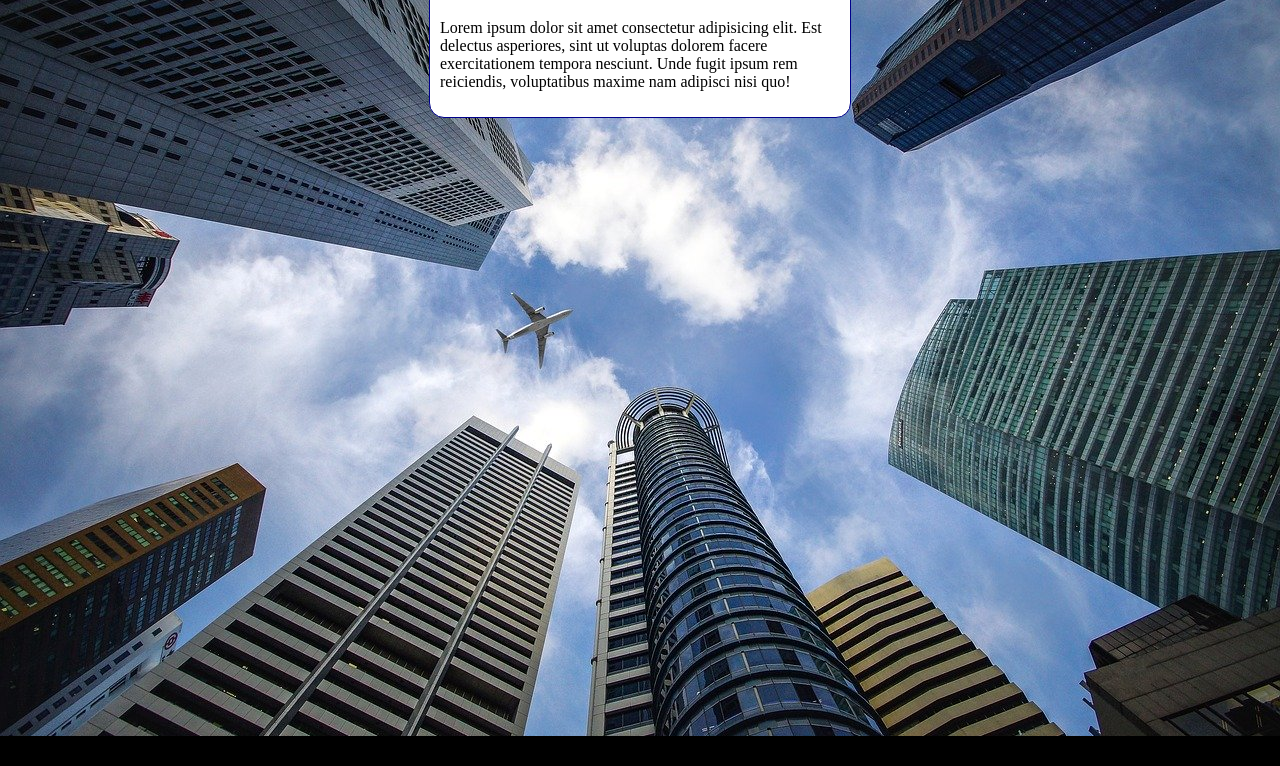
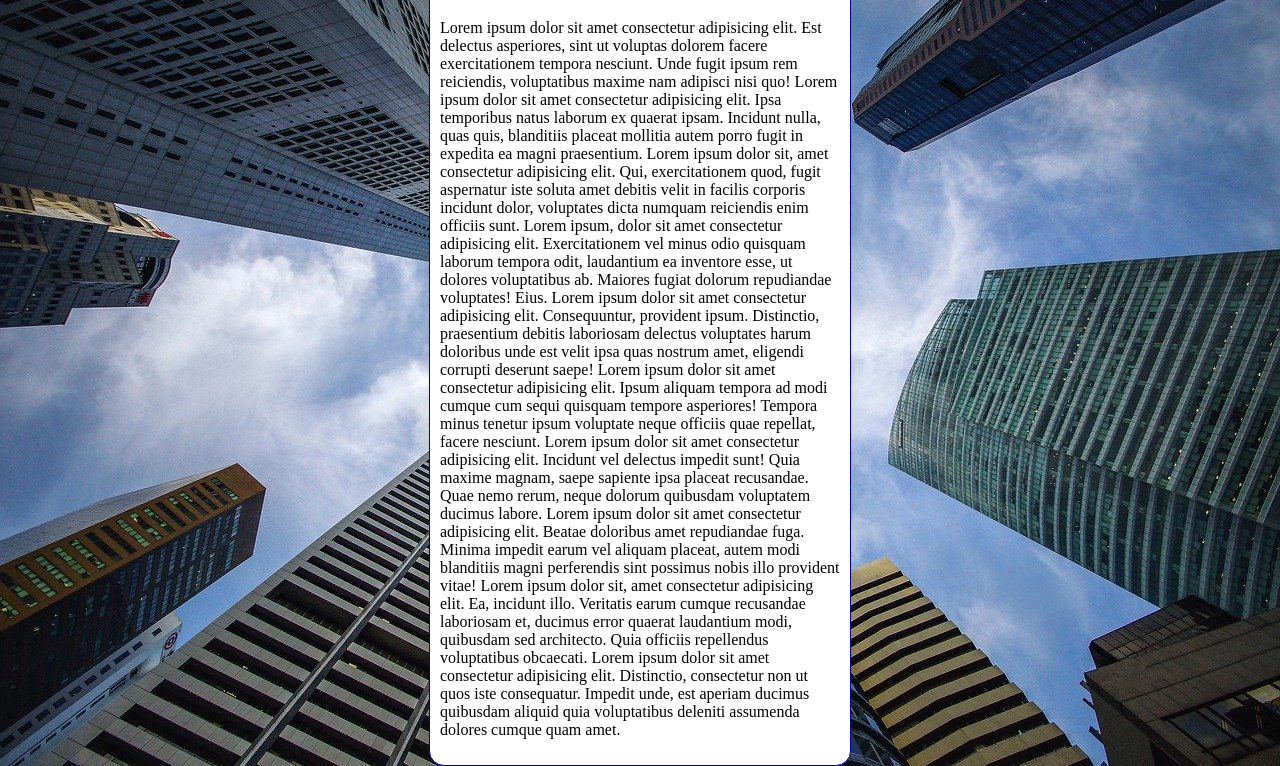
Before and after one commit to GustavoCBellato/Html-CSS, a plain HTML site: page Exercícios/ex022/fundo006.html in a window 1280 px wide. Shown: the part 80-846 px from the top of the page. Before the commit the page ends 816 px from the top, so only its background shows below. Drawn offline with Linux system fonts and the light colour scheme.

Commit message:
atualização exercício 022

```diff
--- a/Exercícios/ex022/fundo006.html
+++ b/Exercícios/ex022/fundo006.html
@@ -3,21 +3,18 @@
 <head>
     <meta charset="UTF-8">
     <meta name="viewport" content="width=device-width, initial-scale=1.0">
-    <title>Testando</title>
+    <title>Fundo fixo de tela</title>
 </head>
 <style>
     body {
         height: 100vh;
-        background-color: black;
-        background-image: url(imagens/wallpaper002.jpg);
-        background-position: center top;
-        background-repeat: no-repeat;
+        background: black url(imagens/wallpaper002.jpg) center center no-repeat fixed;
         background-size: cover;
     }
 
     main {
         background-color: white;
-        width: 400px;
+        max-width: 400px;
         padding: 10px;
         margin: auto;
         border: 1px solid darkblue;
@@ -27,7 +24,18 @@
 <body>
     <main>
         <h1>Teste de Imagem de Fundo</h1>
-        <p>Lorem ipsum dolor sit amet consectetur adipisicing elit. Est delectus asperiores, sint ut voluptas dolorem facere exercitationem tempora nesciunt. Unde fugit ipsum rem reiciendis, voluptatibus maxime nam adipisci nisi quo!</p>
+        <p>Lorem ipsum dolor sit amet consectetur adipisicing elit. Est delectus asperiores, sint ut voluptas dolorem facere exercitationem tempora nesciunt. Unde fugit ipsum rem reiciendis, voluptatibus maxime nam adipisci nisi quo!
+        Lorem ipsum dolor sit amet consectetur adipisicing elit. Ipsa temporibus natus laborum ex quaerat ipsam. Incidunt nulla, quas quis, blanditiis placeat mollitia autem porro fugit in expedita ea magni praesentium.
+        Lorem ipsum dolor sit, amet consectetur adipisicing elit. Qui, exercitationem quod, fugit aspernatur iste soluta amet debitis velit in facilis corporis incidunt dolor, voluptates dicta numquam reiciendis enim officiis sunt.
+        Lorem ipsum, dolor sit amet consectetur adipisicing elit. Exercitationem vel minus odio quisquam laborum tempora odit, laudantium ea inventore esse, ut dolores voluptatibus ab. Maiores fugiat dolorum repudiandae voluptates! Eius.
+        Lorem ipsum dolor sit amet consectetur adipisicing elit. Consequuntur, provident ipsum. Distinctio, praesentium debitis laboriosam delectus voluptates harum doloribus unde est velit ipsa quas nostrum amet, eligendi corrupti deserunt saepe!
+        Lorem ipsum dolor sit amet consectetur adipisicing elit. Ipsum aliquam tempora ad modi cumque cum sequi quisquam tempore asperiores! Tempora minus tenetur ipsum voluptate neque officiis quae repellat, facere nesciunt.
+        Lorem ipsum dolor sit amet consectetur adipisicing elit. Incidunt vel delectus impedit sunt! Quia maxime magnam, saepe sapiente ipsa placeat recusandae. Quae nemo rerum, neque dolorum quibusdam voluptatem ducimus labore.
+        Lorem ipsum dolor sit amet consectetur adipisicing elit. Beatae doloribus amet repudiandae fuga. Minima impedit earum vel aliquam placeat, autem modi blanditiis magni perferendis sint possimus nobis illo provident vitae!
+        Lorem ipsum dolor sit, amet consectetur adipisicing elit. Ea, incidunt illo. Veritatis earum cumque recusandae laboriosam et, ducimus error quaerat laudantium modi, quibusdam sed architecto. Quia officiis repellendus voluptatibus obcaecati.
+        Lorem ipsum dolor sit amet consectetur adipisicing elit. Distinctio, consectetur non ut quos iste consequatur. Impedit unde, est aperiam ducimus quibusdam aliquid quia voluptatibus deleniti assumenda dolores cumque quam amet.
+        </p>
+
 
     </main>
 </body>
```
Also changed, not shown: Exercícios/ex022/fundo007.html (added, +36 -0 lines).
